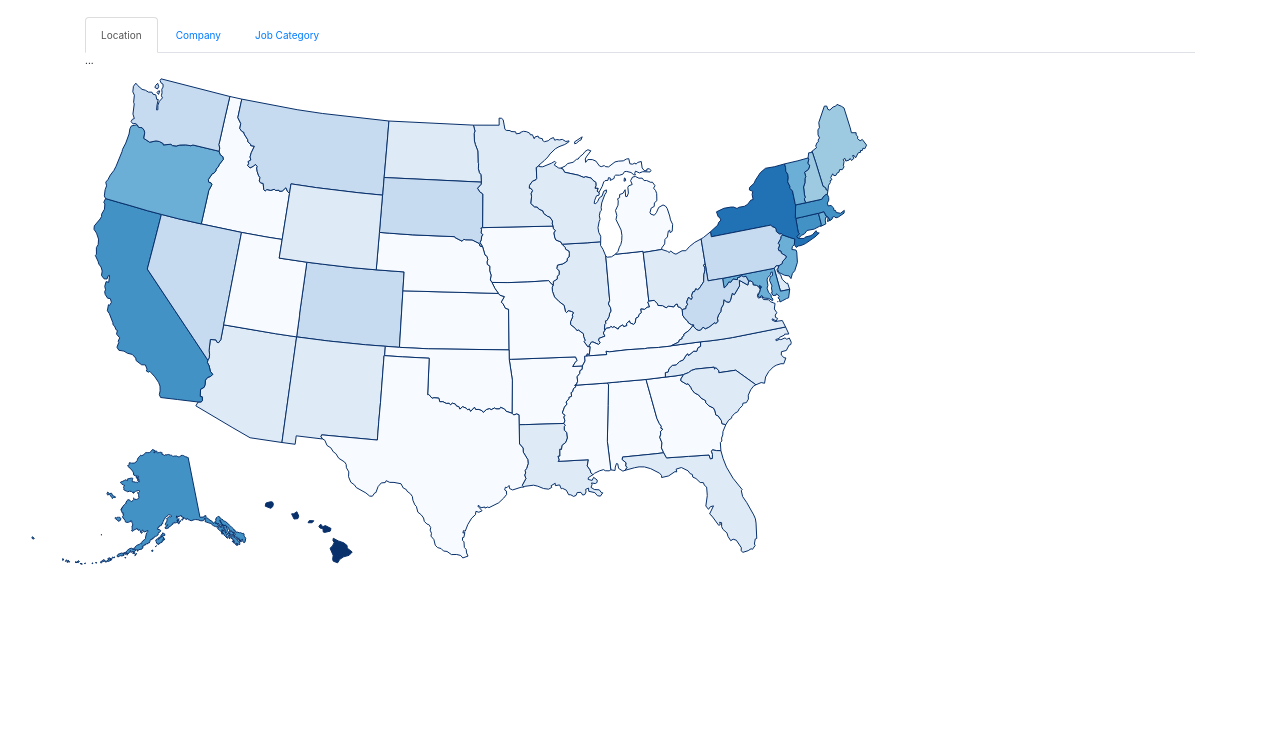
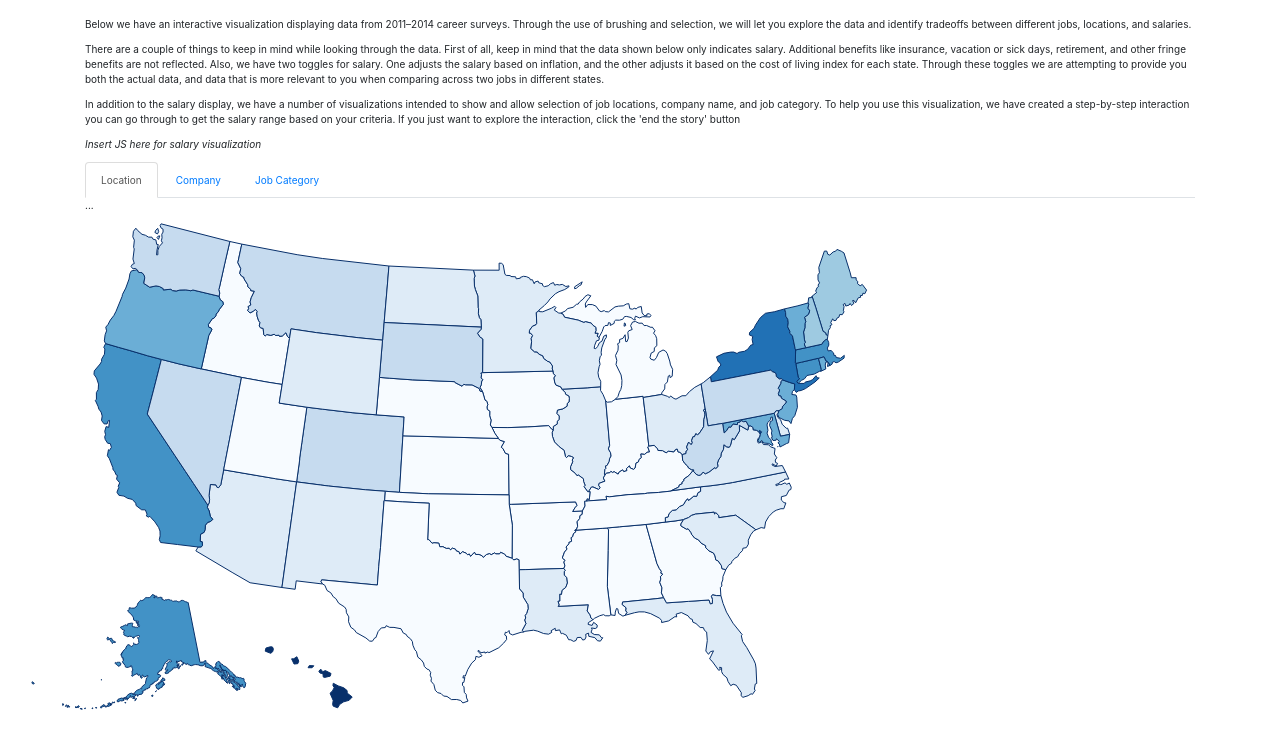
Before and after one commit to samarthgulati/SI-Mployer, a plain HTML site: page index.html in a window 1280 px wide. Shown: the part 56-800 px from the top of the page. Drawn offline with nearby package versions, Linux system fonts and the light colour scheme; no server answers.

Commit message:
Update index.html

```diff
--- a/index.html
+++ b/index.html
@@ -20,6 +20,10 @@
             <p class="lead">Helping you understand the job situation after UMSI</p>
         </div>
         <div class="description">
+             <p>Below we have an interactive visualization displaying data from 2011&ndash;2014 career surveys. Through the use of brushing and selection, we will let you explore the data and identify tradeoffs between different jobs, locations, and salaries.</p>
+            <p>There are a couple of things to keep in mind while looking through the data. First of all, keep in mind that the data shown below only indicates salary. Additional benefits like insurance, vacation or sick days, retirement, and other fringe benefits are not reflected. Also, we have two toggles for salary. One adjusts the salary based on inflation, and the other adjusts it based on the cost of living index for each state. Through these toggles we are attempting to provide you both the actual data, and data that is more relevant to you when comparing across two jobs in different states.</p>
+            <p>In addition to the salary display, we have a number of visualizations intended to show and allow selection of job locations, company name, and job category. To help you use this visualization, we have created a step-by-step interaction you can go through to get the salary range based on your criteria. If you just want to explore the interaction, click the 'end the story' button</p>
+            <p><em>Insert JS here for salary visualization</em></p>
         </div>
         <!-- Nav tabs -->
         <ul class="nav nav-tabs" role="tablist">
```
